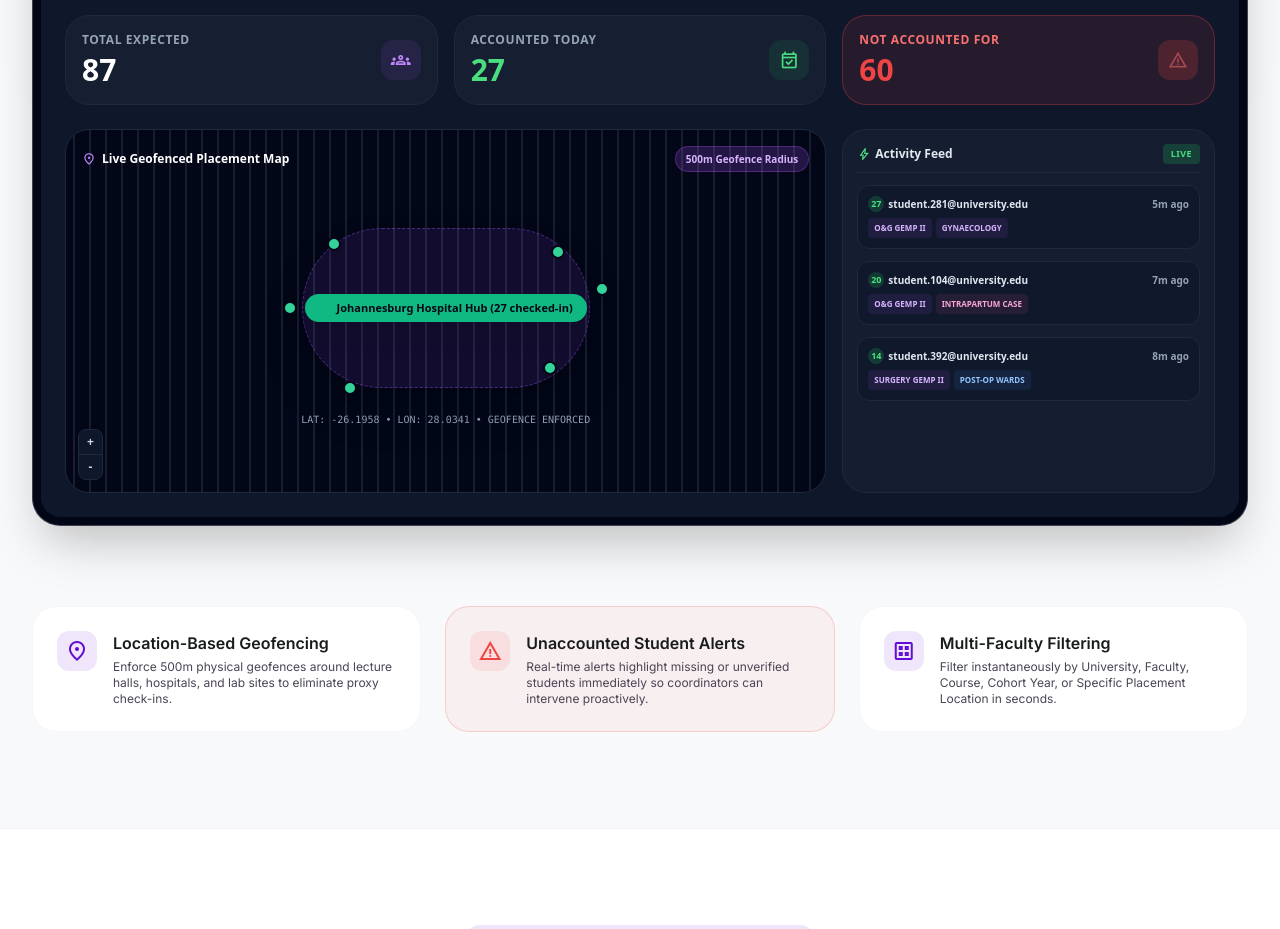
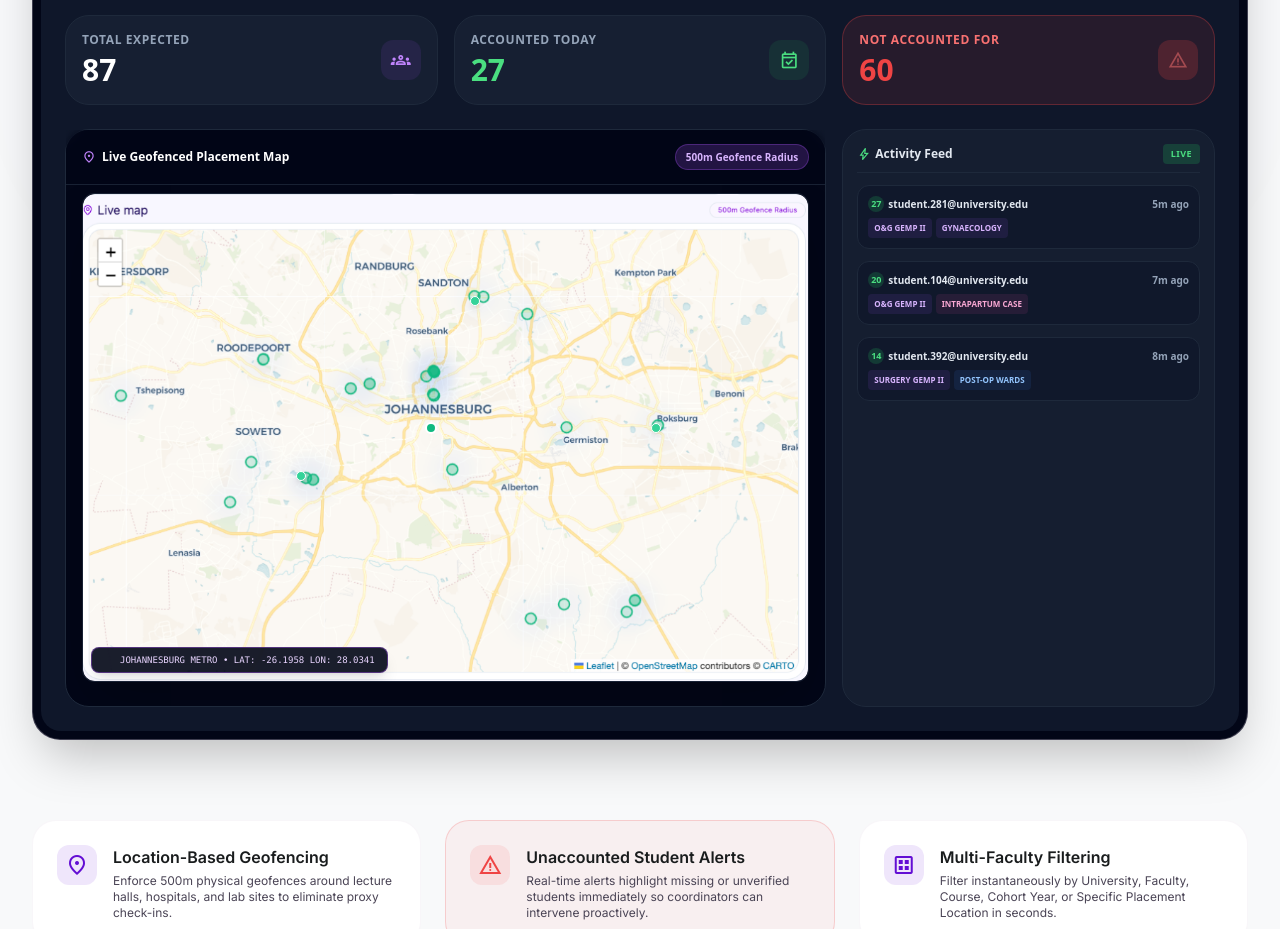
Before and after one commit to Collective-Social/heykudu-about, a Next.js app: page / in a window 1280 px wide. Shown: the part 1760-2689 px from the top of the page. Built offline with nearby package versions, Linux system fonts and the light colour scheme.

Commit message:
feat: update home page Live Admin Dashboard to display real OpenStreetMap placement map

```diff
--- a/src/app/page.tsx
+++ b/src/app/page.tsx
@@ -538,10 +538,10 @@ export default function Home() {
                 {/* Main Dashboard Panel: Live Map & Activity Feed */}
                 <div className="grid grid-cols-1 lg:grid-cols-12 gap-4 pt-1">
 
-                  {/* Left Column: Live Map (8 cols) */}
-                  <div className="lg:col-span-8 bg-slate-950 border border-slate-800 rounded-2xl p-4 relative min-h-[320px] flex flex-col justify-between overflow-hidden">
+                  {/* Left Column: Live Real Map (8 cols) */}
+                  <div className="lg:col-span-8 bg-slate-950 border border-slate-800 rounded-2xl p-4 relative min-h-[340px] flex flex-col justify-between overflow-hidden group">
                     {/* Map Header */}
-                    <div className="flex justify-between items-center z-10">
+                    <div className="flex justify-between items-center z-10 bg-slate-950/80 backdrop-blur-sm -mx-4 -mt-4 p-3.5 px-4 border-b border-slate-800/80">
                       <span className="font-extrabold text-xs text-white flex items-center gap-1.5">
                         <span className="material-symbols-outlined text-sm text-purple-400">location_on</span>
                         Live Geofenced Placement Map
@@ -551,72 +551,50 @@ export default function Home() {
                       </span>
                     </div>
 
-                    {/* Simulated Map Graphical Visual */}
-                    <div className="absolute inset-0 opacity-40 bg-[radial-gradient(#334155_1px,transparent_1px)] [background-size:16px_1px] pointer-events-none"></div>
-
-                    {/* Map Roads & Map Pin Visual Representation */}
-                    <div className="relative my-auto py-12 flex flex-col items-center justify-center">
-
-                      {/* Map Pins Cluster with Live Green Flashing Dots */}
-                      <div className="relative w-72 h-40 border border-dashed border-purple-500/40 rounded-full flex items-center justify-center bg-purple-500/10 shadow-2xl my-2">
-
-                        {/* Outer Radar Geofence Ring */}
-                        <div className="absolute inset-0 rounded-full border-2 border-emerald-500/30 animate-ping pointer-events-none"></div>
-
-                        {/* Central Hospital Hub Badge */}
-                        <div className="flex items-center gap-2 bg-emerald-500 text-slate-950 px-3.5 py-1.5 rounded-full font-black text-[11px] shadow-xl z-20 hover:scale-105 transition-transform">
-                          <span className="w-2.5 h-2.5 rounded-full bg-slate-950 animate-ping"></span>
-                          <span>Johannesburg Hospital Hub (27 checked-in)</span>
+                    {/* Real OpenStreetMap / Leaflet Map Image Surface */}
+                    <div className="relative my-2 rounded-xl overflow-hidden border border-slate-800/80 shadow-2xl">
+                      <img
+                        src="/images/live_map.png"
+                        alt="Real Live Geofenced Placement Map of Johannesburg"
+                        className="w-full h-auto object-cover rounded-xl transition-transform duration-700"
+                      />
+
+                      {/* Live Flashing Pulsing Green Marker Overlays */}
+                      <div className="absolute inset-0 pointer-events-none">
+
+                        {/* Johannesburg Central Hub Pulse */}
+                        <div className="absolute top-[48%] left-[48%] -translate-x-1/2 -translate-y-1/2 flex items-center justify-center">
+                          <span className="absolute w-10 h-10 rounded-full bg-emerald-400/60 animate-ping"></span>
+                          <span className="w-3 h-3 rounded-full bg-emerald-500 border-2 border-white shadow-lg relative z-10"></span>
                         </div>
 
-                        {/* Green Flashing Dot 1 */}
-                        <div className="absolute top-2 left-6 flex items-center justify-center">
-                          <span className="absolute w-6 h-6 rounded-full bg-emerald-400 animate-ping opacity-75"></span>
-                          <span className="w-3.5 h-3.5 rounded-full bg-emerald-400 border-2 border-slate-950 shadow-md relative z-10"></span>
+                        {/* Sandton Cluster Pulse */}
+                        <div className="absolute top-[22%] left-[54%] -translate-x-1/2 -translate-y-1/2 flex items-center justify-center">
+                          <span className="absolute w-8 h-8 rounded-full bg-emerald-400/50 animate-ping"></span>
+                          <span className="w-2.5 h-2.5 rounded-full bg-emerald-400 border border-white shadow-md relative z-10"></span>
                         </div>
 
-                        {/* Green Flashing Dot 2 */}
-                        <div className="absolute bottom-3 right-8 flex items-center justify-center">
-                          <span className="absolute w-6 h-6 rounded-full bg-emerald-400 animate-ping opacity-75"></span>
-                          <span className="w-3.5 h-3.5 rounded-full bg-emerald-400 border-2 border-slate-950 shadow-md relative z-10"></span>
+                        {/* Soweto Cluster Pulse */}
+                        <div className="absolute top-[58%] left-[30%] -translate-x-1/2 -translate-y-1/2 flex items-center justify-center">
+                          <span className="absolute w-8 h-8 rounded-full bg-emerald-400/50 animate-ping"></span>
+                          <span className="w-2.5 h-2.5 rounded-full bg-emerald-400 border border-white shadow-md relative z-10"></span>
                         </div>
 
-                        {/* Green Flashing Dot 3 */}
-                        <div className="absolute -left-5 top-1/2 -translate-y-1/2 flex items-center justify-center">
-                          <span className="absolute w-6 h-6 rounded-full bg-emerald-400 animate-ping opacity-75"></span>
-                          <span className="w-3.5 h-3.5 rounded-full bg-emerald-400 border-2 border-slate-950 shadow-md relative z-10"></span>
+                        {/* Boksburg Cluster Pulse */}
+                        <div className="absolute top-[48%] left-[79%] -translate-x-1/2 -translate-y-1/2 flex items-center justify-center">
+                          <span className="absolute w-8 h-8 rounded-full bg-emerald-400/50 animate-ping"></span>
+                          <span className="w-2.5 h-2.5 rounded-full bg-emerald-400 border border-white shadow-md relative z-10"></span>
                         </div>
 
-                        {/* Green Flashing Dot 4 */}
-                        <div className="absolute top-4 right-6 flex items-center justify-center">
-                          <span className="absolute w-6 h-6 rounded-full bg-emerald-400 animate-ping opacity-75"></span>
-                          <span className="w-3.5 h-3.5 rounded-full bg-emerald-400 border-2 border-slate-950 shadow-md relative z-10"></span>
-                        </div>
-
-                        {/* Green Flashing Dot 5 */}
-                        <div className="absolute -bottom-2 left-10 flex items-center justify-center">
-                          <span className="absolute w-6 h-6 rounded-full bg-emerald-400 animate-ping opacity-75"></span>
-                          <span className="w-3.5 h-3.5 rounded-full bg-emerald-400 border-2 border-slate-950 shadow-md relative z-10"></span>
-                        </div>
-
-                        {/* Green Flashing Dot 6 */}
-                        <div className="absolute -right-5 top-1/3 flex items-center justify-center">
-                          <span className="absolute w-6 h-6 rounded-full bg-emerald-400 animate-ping opacity-75"></span>
-                          <span className="w-3.5 h-3.5 rounded-full bg-emerald-400 border-2 border-slate-950 shadow-md relative z-10"></span>
-                        </div>
-
-                      </div>
-
-                      <div className="mt-4 text-[10px] text-slate-400 font-mono">
-                        LAT: -26.1958 • LON: 28.0341 • GEOFENCE ENFORCED
-                      </div>
-                    </div>
-
-                    {/* Zoom Controls */}
-                    <div className="absolute left-3 bottom-3 bg-slate-900 border border-slate-800 rounded-lg flex flex-col font-black text-xs text-slate-300 z-10">
-                      <button className="px-2 py-1 hover:bg-slate-800 border-b border-slate-800">+</button>
-                      <button className="px-2 py-1 hover:bg-slate-800">-</button>
-                    </div>
+                      </div>
+
+                      {/* Live GPS Coordinates Footer Overlay */}
+                      <div className="absolute bottom-2 left-2 bg-slate-950/90 backdrop-blur-md px-3 py-1 rounded-lg border border-purple-500/40 text-[9px] font-mono text-purple-200 flex items-center gap-2 shadow-lg">
+                        <span className="w-2 h-2 rounded-full bg-emerald-400 animate-ping"></span>
+                        <span>JOHANNESBURG METRO • LAT: -26.1958 LON: 28.0341</span>
+                      </div>
+                    </div>
+
                   </div>
 
                   {/* Right Column: Live Anonymized Activity Feed (4 cols) */}
```
Also changed, not shown: public/images/live_map.png (added).
